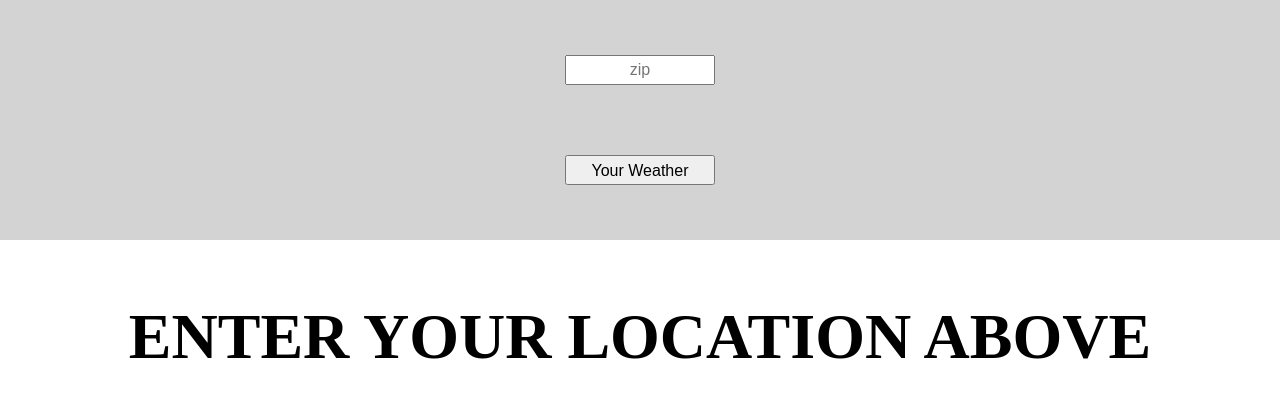
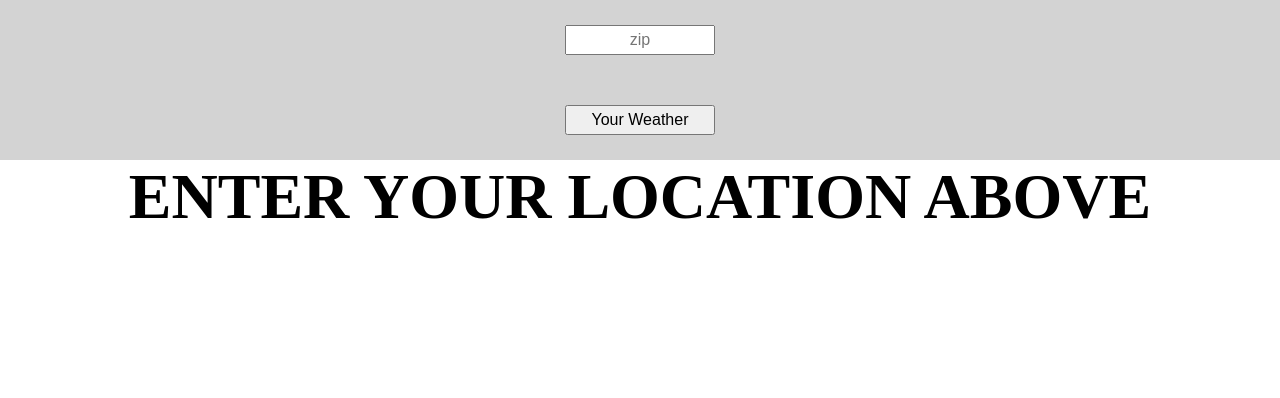
Before and after one commit to jamie29w/weather-api-app, a React (Create React App) app in the folder client/: page / in a window 1280 px wide. Shown: the top 398 px of the page. Built offline with nearby package versions, Linux system fonts and the light colour scheme.

Commit message:
margin updates in HeaderComponent and BodyComponent

```diff
--- a/client/src/main/App.js
+++ b/client/src/main/App.js
@@ -1,5 +1,4 @@
 import React, { Component } from 'react';
-// import HeaderContainer from './header/Container';
 import HeaderComponent from './header/Component';
 import axios from 'axios';
 import BodyComponent from "./body/Component";
--- a/client/src/main/body/Component.js
+++ b/client/src/main/body/Component.js
@@ -11,7 +11,6 @@ function BodyComponent (props) {
             fontSize: "2em",
             marginLeft: "auto",
             marginRight: "auto",
-            marginTop: "5vh",
             marginBottom: "5vh",
             display: "flex",
             flexDirection: "column",
@@ -21,8 +20,7 @@ function BodyComponent (props) {
             textAlign: "center",
             marginLeft: "auto",
             marginRight: "auto",
-            marginTop: "2.5vh",
-            marginBottom: "2.5vh"
+            marginBottom: "5vh"
         }
     }
     return (
--- a/client/src/main/header/Component.js
+++ b/client/src/main/header/Component.js
@@ -6,7 +6,7 @@ function HeaderComponent(props) {
         background: {
             backgroundColor: "lightgrey",
             width: "100%",
-            height: "30vh",
+            height: "20vh",
             display: "flex",
             justifyContent: "space-around",
             flexDirection: "column",
@@ -18,9 +18,6 @@ function HeaderComponent(props) {
             marginLeft: "auto",
             marginRight: "auto",
             fontSize: "1em",
-            padding: "5px",
-            marginTop: "5vh",
-            marginBottom: "0vh",
             textAlign: "center"
         },
         button: {
@@ -29,9 +26,6 @@ function HeaderComponent(props) {
             marginLeft: "auto",
             marginRight: "auto",
             fontSize: "1em",
-            padding: "5px",
-            marginTop: "5vh",
-            marginBottom: "5vh"
         }
     }
 
```
Also changed, not shown: client/src/main/body/Container.js (deleted, +0 -15 lines), client/src/main/header/Container.js (deleted, +0 -67 lines).
